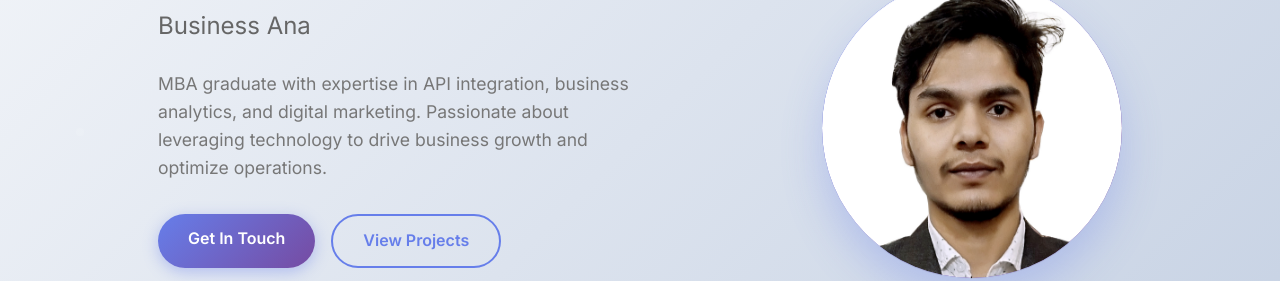
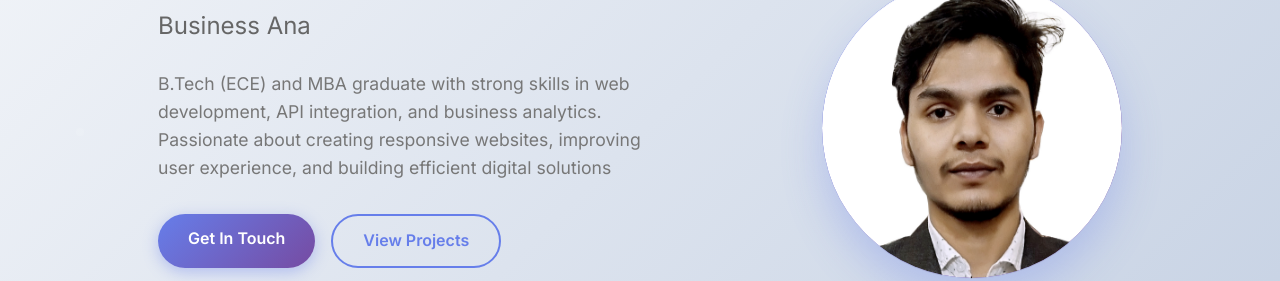
Before and after one commit to rj-randeep/My-Portfolio, a plain HTML site: page index.html in a window 1280 px wide. Shown: the part 268-549 px from the top of the page. Drawn offline with nearby package versions, Linux system fonts and the light colour scheme.

Commit message:
Changes in portfolio

```diff
--- a/index.html
+++ b/index.html
@@ -42,8 +42,8 @@
                 </h1>
                 <h2 class="hero-subtitle">Business Analytics & Technology Professional</h2>
                 <p class="hero-description">
-                    MBA graduate with expertise in API integration, business analytics, and digital marketing.
-                    Passionate about leveraging technology to drive business growth and optimize operations.
+                    B.Tech (ECE) and MBA graduate with strong skills in web development, API integration, and business analytics.
+                    Passionate about creating responsive websites, improving user experience, and building efficient digital solutions
                 </p>
                 <div class="hero-buttons">
                     <a href="#contact" class="btn btn-primary">Get In Touch</a>
```
